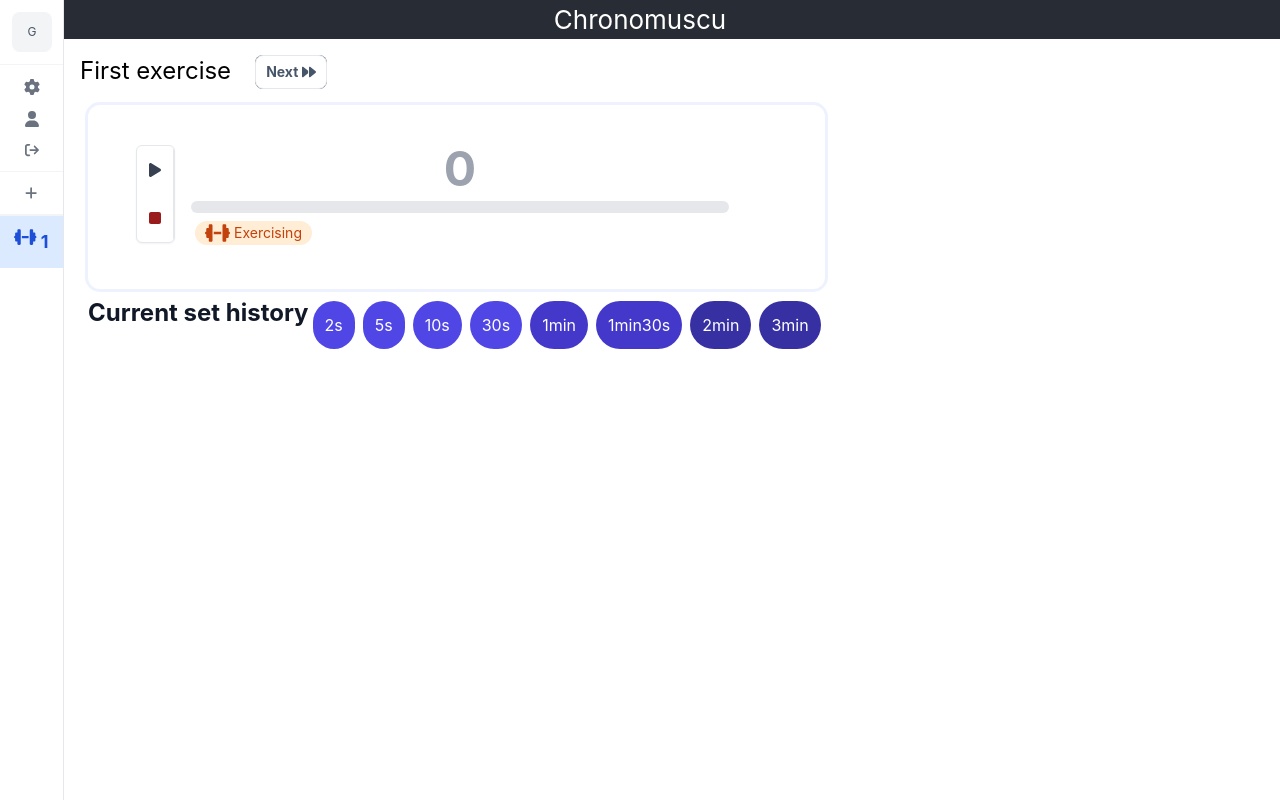
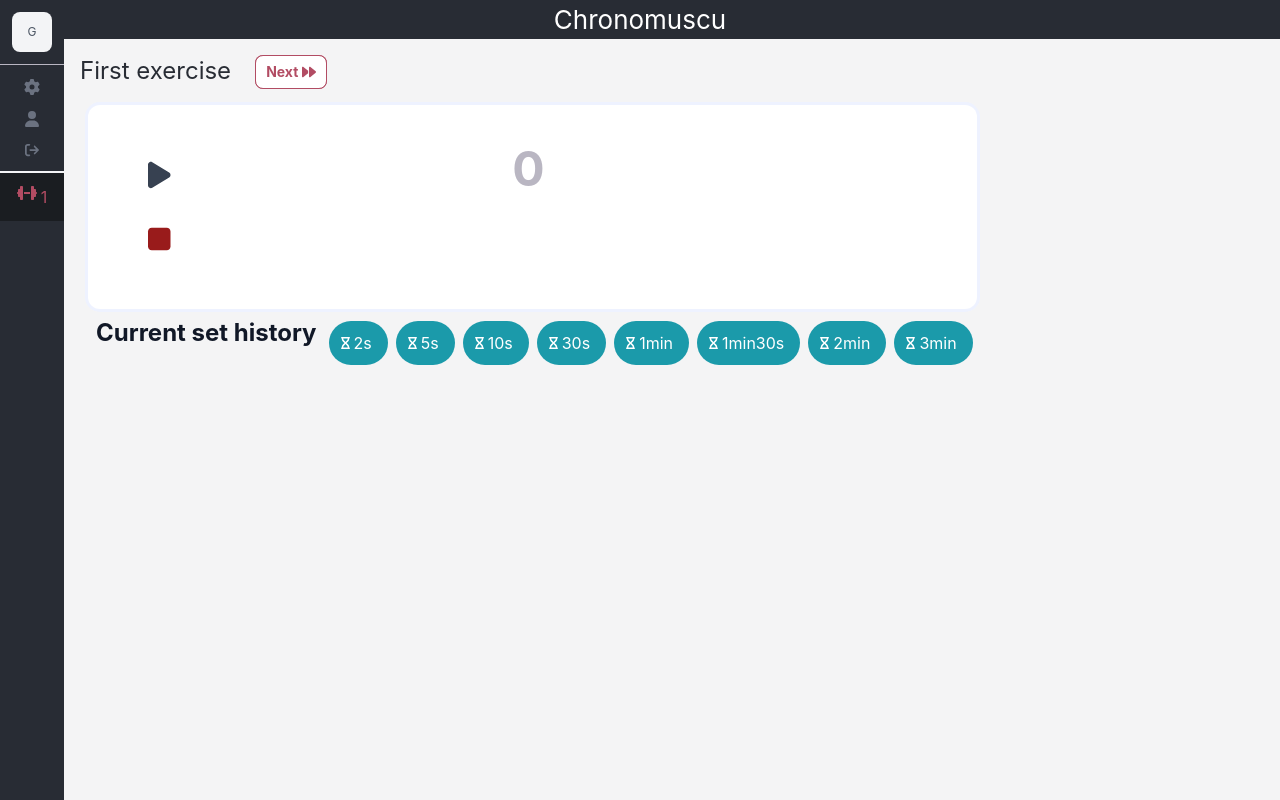
Before and after one commit to geosdevs/chronomuscu, a React (Create React App) app in the folder ui/: page / in a window 1280 px wide. Built offline with nearby package versions, Linux system fonts and the light colour scheme.

Commit message:
bug fix + styling

```diff
--- a/ui/package.json
+++ b/ui/package.json
@@ -13,6 +13,7 @@
     "@types/node": "^16.18.76",
     "@types/react": "^18.2.48",
     "@types/react-dom": "^18.2.18",
+    "clsx": "^2.1.0",
     "react": "^18.2.0",
     "react-dom": "^18.2.0",
     "react-scripts": "5.0.1",
--- a/ui/src/App.tsx
+++ b/ui/src/App.tsx
@@ -45,14 +45,14 @@ function App() {
   }
 
   return (
-    <div className="App flex App-flex">
+    <div className="App flex App-flex h-full">
       <header className="App-header">
         <h1>Chronomuscu</h1>
       </header>
-      <nav className='fixed'>
+      <nav className='fixed bg-gunmetal'>
         <AppMenu activeBoardId={activeBoardId} exerciseBoards={exerciseBoards} onExerciseBoardSelection={handleExerciseBoardSelection}></AppMenu>
       </nav>
-      <section className='pl-16'>
+      <section className='pl-12 md:pl-16 bg-zinc-100 h-full'>
         <ExerciseBoardList exerciseBoards={exerciseBoards} activeBoardId={activeBoardId} onNextExerciseClick={handleNextExerciseClick}></ExerciseBoardList>
       </section>
     </div>
--- a/ui/src/AppMenu.tsx
+++ b/ui/src/AppMenu.tsx
@@ -2,12 +2,12 @@ import {
   faArrowRightFromBracket,
   faDumbbell,
   faGear,
-  faPlus,
   faUser,
 } from "@fortawesome/free-solid-svg-icons";
 import { FontAwesomeIcon } from "@fortawesome/react-fontawesome";
 import { ExerciseBoardData } from "./app-types";
 import { getLastItem } from "./helpers/functions";
+import clsx from "clsx";
 
 type AppMenuProps = {
   exerciseBoards: ExerciseBoardData[]
@@ -24,15 +24,15 @@ export default function AppMenu({
   const lastExerciseBoardId = getLastItem<ExerciseBoardData>(exerciseBoards)?.id ?? 0;
 
   return (
-    <div className="flex h-screen w-16 flex-col justify-between border-e bg-white">
+    <div className="flex h-screen w-12 md:w-16 flex-col justify-between">
       <div>
-        <div className="inline-flex size-16 items-center justify-center">
-          <span className="grid size-10 place-content-center rounded-lg bg-gray-100 text-xs text-gray-600">
+        <div className="inline-flex size-12 md:size-16 items-center justify-center">
+          <span className="grid size-8 md:size-10 place-content-center rounded-lg bg-gray-100 text-xs text-gray-600">
             G
           </span>
         </div>
 
-        <ul className="space-y-1 border-t border-gray-100 py-2">
+        <ul className="space-y-1 border-t border-frenchgray py-2">
           <li>
             <a
               href="/"
@@ -72,25 +72,19 @@ export default function AppMenu({
           </li>
         </ul>
 
-        <div className="sticky inset-x-0 bottom-0 border-t border-gray-100 bg-white p-2">
-          <button
-            type="submit"
-            className="group relative flex w-full justify-center rounded-lg px-2 py-1.5 text-sm text-gray-500 hover:bg-gray-50 hover:text-gray-700"
-          >
-            <FontAwesomeIcon icon={faPlus} />
-            <span className="invisible absolute start-full top-1/2 ms-4 -translate-y-1/2 rounded bg-gray-900 px-2 py-1.5 text-xs font-medium text-white group-hover:visible">
-              Add Exercise board
-            </span>
-          </button>
-        </div>
-
         <div className="border-t border-gray-100">
           <ul className="space-y-1 border-t border-gray-100">
             {exerciseBoards.map((exerciseBoard) => (
               <li key={`app-menu-exercise-board-${exerciseBoard.id}`} style={{marginTop: 0}}>
                 <a
                   href="/"
-                  className={`${activeBoardId === exerciseBoard.id ? 'bg-blue-100 text-blue-700' : 'text-gray-500'} ${exerciseBoard.id === lastExerciseBoardId ? 'font-bold text-lg' : ''} group relative flex justify-center px-2 py-1.5 py-3 hover:bg-blue-100 hover:text-gray-700 active:bg-blue-200`}
+                  className={clsx(
+                    'group relative flex justify-center px-2 py-1.5 py-3 hover:bg-eerieblack hover:text-chinarose',
+                    activeBoardId === exerciseBoard.id && 'bg-eerieblack text-chinarose',
+                    activeBoardId !== exerciseBoard.id && 'text-frenchgray',
+                    exerciseBoard.id === lastExerciseBoardId && activeBoardId !== exerciseBoard.id && 'text-sunset',
+                    exerciseBoard.id === lastExerciseBoardId && activeBoardId === exerciseBoard.id && 'bg-eerieblack text-chinarose'
+                  )}
                   onClick={(e) => {
                     e.preventDefault();
                     onExerciseBoardSelection(exerciseBoard.id);
--- a/ui/src/components/ExerciseBoard/ExerciseBoard.tsx
+++ b/ui/src/components/ExerciseBoard/ExerciseBoard.tsx
@@ -15,8 +15,7 @@ import {
   getCurrentSetHistory,
   getLastSetHistory,
 } from "./Timer/sets-table-functions";
-import { FontAwesomeIcon } from "@fortawesome/react-fontawesome";
-import { faForward } from "@fortawesome/free-solid-svg-icons";
+import NextExerciseBtn from "./NextExerciseBtn";
 
 type ExerciseBoardProps = {
   boardData: ExerciseBoardData;
@@ -89,25 +88,13 @@ export default function ExerciseBoard({
   }
 
   return (
-    <div className={`my-2 p-2 pl-4 ${isActive ? "" : "hidden"}`}>
+    <div className={`my-2 p-2 md:pl-4 ${isActive ? "" : "hidden"}`}>
       <div className="flex">
-        <h2 className="text-2xl">{boardData.exerciseName}</h2>
-        <a
-          className="group ml-6 relative inline-block text-sm font-bold text-slate-600 focus:outline-none focus:ring active:text-slate-500"
-          href="/"
-          onClick={(e) => {
-            e.preventDefault();
-            onNextExerciseClick();
-            setReadOnlyState(true);
-          }}
-        >
-          <span className="rounded-lg absolute inset-0 translate-x-0 translate-y-0 bg-slate-600 transition-transform group-hover:translate-x-0.5 group-hover:translate-y-0.5"></span>
-
-          <span className="rounded-lg relative block border hover:border-current bg-white px-2.5 py-1.5">
-            {" "}
-            Next <FontAwesomeIcon icon={faForward} />{" "}
-          </span>
-        </a>
+        <h2 className="text-2xl text-gunmetal">{boardData.exerciseName}</h2>
+        <NextExerciseBtn
+          onNextExerciseClick={onNextExerciseClick}
+          setReadOnlyState={setReadOnlyState}
+        ></NextExerciseBtn>
       </div>
 
       <div className="md:w-fit mx-2 my-4 grid">
@@ -115,7 +102,7 @@ export default function ExerciseBoard({
           value={handleSetHistoryRemove}
         >
           <Timer
-            key={`timer-init-${timerInitSeconds}`}
+            key={`timer-status-${timerActivityStatus}-amount-${timerInitSeconds}`}
             timerInitSeconds={timerInitSeconds}
             timerActivityStatus={timerActivityStatus}
             setTimerActivityStatusExercising={() => {
--- /dev/null
+++ b/ui/src/components/ExerciseBoard/NextExerciseBtn.tsx
@@ -0,0 +1,31 @@
+import { faForward } from "@fortawesome/free-solid-svg-icons";
+import { FontAwesomeIcon } from "@fortawesome/react-fontawesome";
+
+type NextExerciseBtnProps = {
+  onNextExerciseClick: Function;
+  setReadOnlyState: Function;
+};
+
+export default function NextExerciseBtn({
+  onNextExerciseClick,
+  setReadOnlyState,
+}: NextExerciseBtnProps) {
+  return (
+    <a
+      className="group ml-6 relative inline-block text-sm font-bold text-chinarose focus:outline-none focus:ring active:text-slate-500"
+      href="/"
+      onClick={(e) => {
+        e.preventDefault();
+        onNextExerciseClick();
+        setReadOnlyState(true);
+      }}
+    >
+      <span className="rounded-lg absolute inset-0 translate-x-0 translate-y-0 bg-chinarose transition-transform group-hover:translate-x-0.5 group-hover:translate-y-0.5"></span>
+
+      <span className="rounded-lg relative block border border-chinarose hover:border-current bg-white px-2.5 py-1.5">
+        {" "}
+        Next <FontAwesomeIcon icon={faForward} />{" "}
+      </span>
+    </a>
+  );
+}
--- a/ui/src/components/ExerciseBoard/RestBoard/RestBtn.tsx
+++ b/ui/src/components/ExerciseBoard/RestBoard/RestBtn.tsx
@@ -1,6 +1,8 @@
 import { secondsToPrettyString } from "../../../helpers/time";
 import React, { useContext } from "react";
 import { ExerciseBoardRestBtnClickContext } from "../ExerciseBoard";
+import { FontAwesomeIcon } from "@fortawesome/react-fontawesome";
+import { faHourglass } from "@fortawesome/free-solid-svg-icons";
 
 type RestBtnProps = {
   restSeconds: number
@@ -10,29 +12,31 @@ type RestBtnProps = {
 
 export default function RestBtn({ restSeconds, readOnly }: RestBtnProps) {
   const onRestBtnClick = useContext(ExerciseBoardRestBtnClickContext);
-  let bgColor;
+  // let bgColor;
 
-  if (restSeconds >= 60 && restSeconds < 120) {
-    bgColor = "bg-indigo-700";
-  } else if (restSeconds >= 120) {
-    bgColor = "bg-indigo-800";
-  } else {
-    bgColor = 'bg-indigo-600';
-  }
+  // if (restSeconds >= 60 && restSeconds < 120) {
+  //   bgColor = "bg-indigo-700";
+  // } else if (restSeconds >= 120) {
+  //   bgColor = "bg-indigo-800";
+  // } else {
+  //   bgColor = 'bg-indigo-600';
+  // }
 
   return (
       <button
         disabled={readOnly}
-        className={`m-1 rounded-full text-white hover:scale-110
-        ${bgColor} p-3 transition hover:bg-indigo-300
-        focus:outline-none focus:ring disabled:bg-gray-400`}
+        className={`m-1 rounded-full text-white
+        hover:scale-110 hover:bg-ecru hover:text-gunmetal
+        bg-bluemunsell py-1 px-2 md:p-3 md:px-3 transition
+        leading-5 focus:outline-none focus:ring disabled:bg-gray-400`}
         onClick={() => {
           if (typeof onRestBtnClick === "function") {
             onRestBtnClick(restSeconds);
           }
         }}
       >
-        {secondsToPrettyString(restSeconds)}
+        <FontAwesomeIcon icon={faHourglass} size="xs"></FontAwesomeIcon>
+        <span className="mx-1">{secondsToPrettyString(restSeconds)}</span>
       </button>
   );
 }
--- a/ui/src/components/ExerciseBoard/Timer/PlayToolbar.tsx
+++ b/ui/src/components/ExerciseBoard/Timer/PlayToolbar.tsx
@@ -30,10 +30,10 @@ export default function PlayToolbar({
   );
 
   return (
-    <span className="h-fit mx-4 play-toolbar-flex inline-flex overflow-hidden rounded-md border bg-white shadow-sm my-2">
+    <span className="h-fit text-3xl play-toolbar-flex inline-flex overflow-hidden rounded-md bg-white my-2 mx-0 md:mx-4">
       <button
         disabled={readonly}
-        className="inline-block border-e p-3 text-gray-700 hover:bg-gray-50 focus:relative disabled:hidden"
+        className="mb-1 inline-block p-3 text-gray-700 hover:bg-gray-50 focus:relative disabled:hidden"
         onClick={() => {
           if (!readonly) {
 
@@ -55,7 +55,7 @@ export default function PlayToolbar({
       </button>
       <button
         disabled={readonly}
-        className="inline-block border-e p-3 text-red-800 hover:bg-gray-50 focus:relative disabled:hidden"
+        className="inline-block p-3 text-red-800 hover:bg-gray-50 focus:relative disabled:hidden"
         onClick={() => {
           if (!readonly) {
             setPlayPauseBtnState(PAUSE_BTN_STATE);
--- a/ui/src/components/ExerciseBoard/Timer/Timer.tsx
+++ b/ui/src/components/ExerciseBoard/Timer/Timer.tsx
@@ -13,7 +13,12 @@ import { FontAwesomeIcon } from "@fortawesome/react-fontawesome";
 import { faDumbbell, faHourglass } from "@fortawesome/free-solid-svg-icons";
 import Goal from "../Goal";
 import SetsTable from "./SetsTable";
-import { SessionStatus, SetsHistoryData, TimerActivityStatus } from "../../../app-types";
+import {
+  SessionStatus,
+  SetsHistoryData,
+  TimerActivityStatus,
+} from "../../../app-types";
+import clsx from "clsx";
 
 export const TIME_INTERVAL_MS = 1000;
 
@@ -21,16 +26,16 @@ export const TIMER_ACTIVITY_STATUS_EXERCISING = "Exercising";
 export const TIMER_ACTIVITY_STATUS_RESTING = "Resting";
 
 type TimerProps = {
-  timerInitSeconds: number
-  timerActivityStatus: TimerActivityStatus
-  setTimerActivityStatusExercising: Function
-  sessionSate: SessionStatus
-  setSessionState: Function
-  prevRestingTimerMs: number
-  setPrevRestingTimerMs: Function
-  setsHistoryRef: MutableRefObject<SetsHistoryData[]>
-  readOnly: boolean
-  children?: React.ReactNode
+  timerInitSeconds: number;
+  timerActivityStatus: TimerActivityStatus;
+  setTimerActivityStatusExercising: Function;
+  sessionSate: SessionStatus;
+  setSessionState: Function;
+  prevRestingTimerMs: number;
+  setPrevRestingTimerMs: Function;
+  setsHistoryRef: MutableRefObject<SetsHistoryData[]>;
+  readOnly: boolean;
+  children?: React.ReactNode;
 };
 
 export default function Timer({
@@ -42,10 +47,10 @@ export default function Timer({
   prevRestingTimerMs,
   setPrevRestingTimerMs,
   setsHistoryRef,
-  readOnly
+  readOnly,
 }: TimerProps) {
   const [timerStateMs, setTimerStateMs] = useState<number>(
-    timerInitSeconds * TIME_INTERVAL_MS
+    getTimerInitValueMs(timerInitSeconds, timerActivityStatus)
   );
   const refTimerId = useRef<NodeJS.Timer | null>(null);
   let restingProgress = 0;
@@ -105,6 +110,15 @@ export default function Timer({
     }
   });
 
+  function getTimerInitValueMs(
+    wantedAmount: number,
+    timerActivityStatus: TimerActivityStatus
+  ) {
+    return timerActivityStatus === TIMER_ACTIVITY_STATUS_EXERCISING
+      ? 0
+      : wantedAmount * TIME_INTERVAL_MS;
+  }
+
   function handlePlay() {
     if (!readOnly) {
       setSessionState(SESSION_STARTED);
@@ -160,7 +174,7 @@ export default function Timer({
           <div className="my-2 w-4/5">
             <div className="text-center">
               {[SESSION_PAUSED, SESSION_STOPPED].includes(sessionSate) ? (
-                <span className="font-bold text-5xl text-gray-400">
+                <span className="font-bold text-5xl text-frenchgray">
                   {secondsToPrettyString(
                     timerStateMs / 1000,
                     SECONDS_FORMAT_TIMER
@@ -178,38 +192,47 @@ export default function Timer({
             <span
               role="progressbar"
               aria-labelledby="ProgressLabel"
-              className="block rounded-full bg-gray-200 my-2"
+              className={clsx(
+                "block rounded-full my-2",
+                {
+                  "bg-gray-200": timerActivityStatus === TIMER_ACTIVITY_STATUS_RESTING,
+                  "bg-sunset": timerActivityStatus === TIMER_ACTIVITY_STATUS_EXERCISING
+                    && sessionSate === SESSION_STARTED
+                }
+              )}
             >
               <span
-                className="block h-3 rounded-full bg-indigo-600"
+                className="block h-3 rounded-full bg-gunmetal"
                 style={{ width: restingProgress + "%" }}
               ></span>
             </span>
 
-            <span className="ml-1">
-              {timerActivityStatus === TIMER_ACTIVITY_STATUS_EXERCISING ? (
-                <span className="inline-flex items-center justify-center rounded-full bg-orange-100 px-2.5 py-0.5 text-orange-700">
-                  <FontAwesomeIcon icon={faDumbbell} size="lg" />
+            <span className="ml-1 mt-1.5 inline-block">
+              <span className={clsx(
+                'inline-flex items-center justify-center rounded-full px-2.5 py-0.5',
+                timerActivityStatus === TIMER_ACTIVITY_STATUS_EXERCISING && 'bg-orange-100 text-orange-700',
+                timerActivityStatus === TIMER_ACTIVITY_STATUS_RESTING && 'bg-blue-100 text-blue-700',
+                sessionSate !== SESSION_STARTED && 'hidden'
+              )}>
+                  <FontAwesomeIcon icon={timerActivityStatus === TIMER_ACTIVITY_STATUS_EXERCISING ? faDumbbell : faHourglass} size="lg" />
                   <p className="whitespace-nowrap ml-1 text-sm">
                     {timerActivityStatus}
                   </p>
                 </span>
-              ) : (
-                <span className="inline-flex items-center justify-center rounded-full bg-blue-100 px-2.5 py-0.5 text-blue-700">
-                  <FontAwesomeIcon icon={faHourglass} size="lg" />
-                  <p className="whitespace-nowrap ml-1 text-sm">
-                    {timerActivityStatus}
-                  </p>
-                </span>
-              )}
             </span>
           </div>
         </div>
       </div>
 
-      <div className="w-fit my-2 row-span-2 col-span-4 row-start-3 md:col-span-2 md:row-start-2">
+      <div className="w-fit my-2 md:mx-2 row-span-2 col-span-4 row-start-3 md:col-span-2 md:row-start-2">
         <Goal></Goal>
-        <SetsTable setsHistoryRef={setsHistoryRef} sessionSate={sessionSate} timerActivityStatus={timerActivityStatus} timerSeconds={timerStateMs} readOnly={readOnly}></SetsTable>
+        <SetsTable
+          setsHistoryRef={setsHistoryRef}
+          sessionSate={sessionSate}
+          timerActivityStatus={timerActivityStatus}
+          timerSeconds={timerStateMs}
+          readOnly={readOnly}
+        ></SetsTable>
       </div>
     </>
   );
--- a/ui/src/index.css
+++ b/ui/src/index.css
@@ -1,6 +1,10 @@
 @tailwind base;
 @tailwind components;
 @tailwind utilities;
+
+html, body, #root {
+  height: 100%;
+}
 
 body {
   margin: 0;
--- a/ui/tailwind.config.js
+++ b/ui/tailwind.config.js
@@ -2,7 +2,20 @@
 module.exports = {
   content: ["./src/**/*.{js,jsx,ts,tsx}"],
   theme: {
-    extend: {},
+    extend: {
+      colors: {
+        transparent: "transparent",
+        current: "currentColor",
+        eerieblack: "#1A1D21",
+        gunmetal: "#282C34",
+        charcoal: "#3E444F",
+        sunset: "#EDCB96",
+        ecru: "#D9BA89",
+        frenchgray: "#B9B6C2",
+        bluemunsell: "#1B9AAA",
+        chinarose: "#B24C63",
+      },
+    },
   },
   plugins: [],
-}
+};
```
Also changed, not shown: 1 other file (tests, documents, lock files or other folders).
